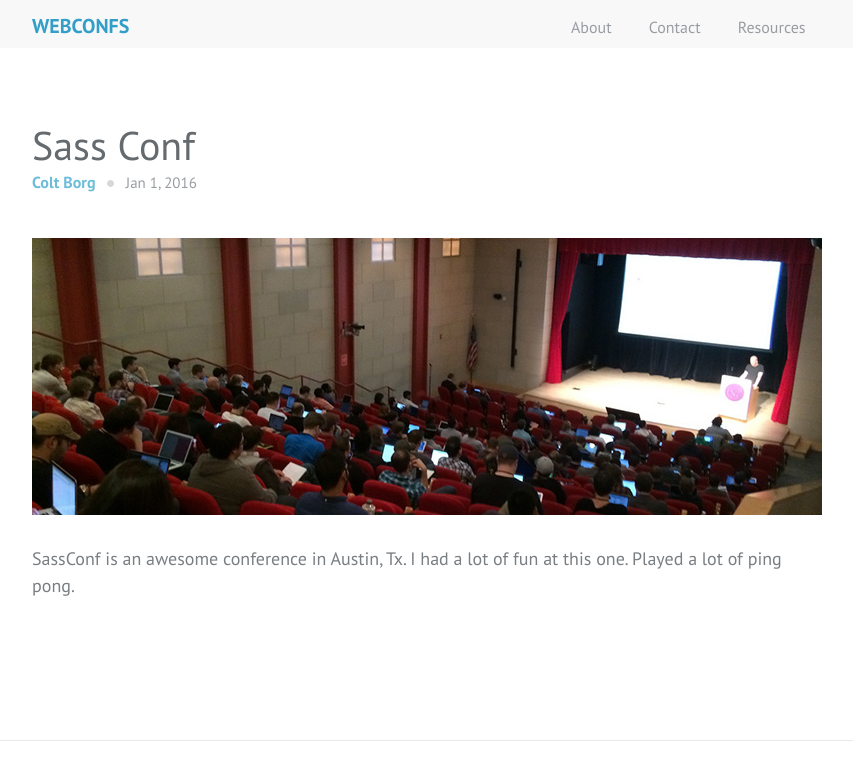
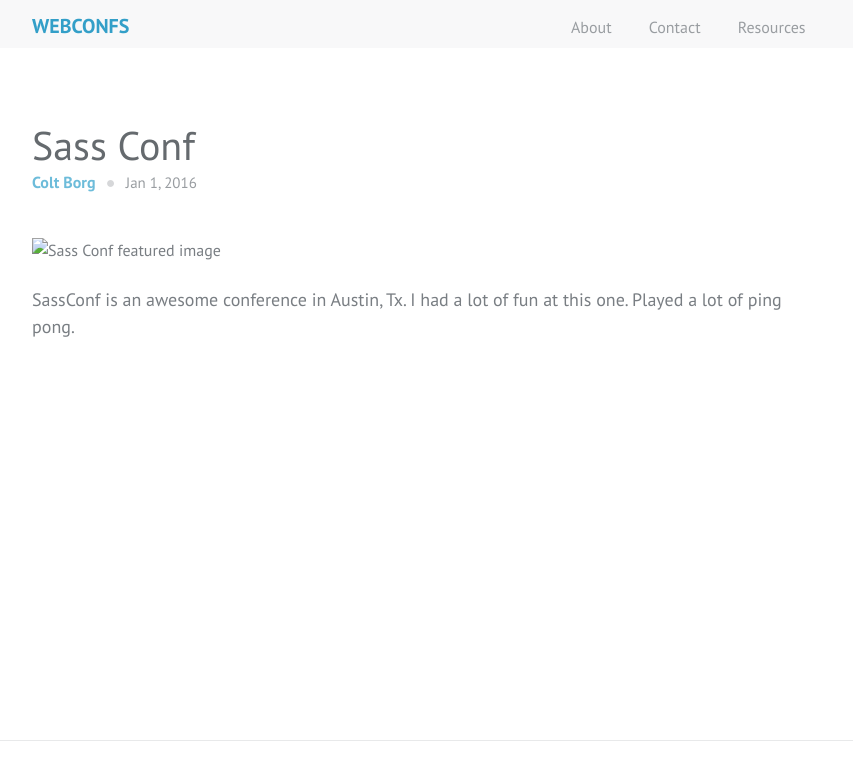
Before and after one commit to coltborg/webconfs, a Jekyll site: the page built from _posts/2016-1-01-sass-conf.md, in a window 1280 px wide. Shown: the top 775 px of the page, without its empty margins (213-1066 px from the left). Built offline with Jekyll 4.4.1, drawn with Linux system fonts in a browser that asks for light colours; comment, search, counter and statistics services are not loaded; grey boxes are pictures that could not be loaded.

Commit message:
Updated featured img src

```diff
--- a/_layouts/post.html
+++ b/_layouts/post.html
@@ -13,7 +13,7 @@
     </header>
 
 		{% if page.image %}
-			<img class="feat-img is-hidden-mobile" src="/img/{{ page.image }}" alt="{{ page.title }} featured image" />
+			<img class="feat-img is-hidden-mobile" src="webconfs/img/{{ page.image }}" alt="{{ page.title }} featured image" />
 		{% endif %}
 
     <article class="post__content">
```
